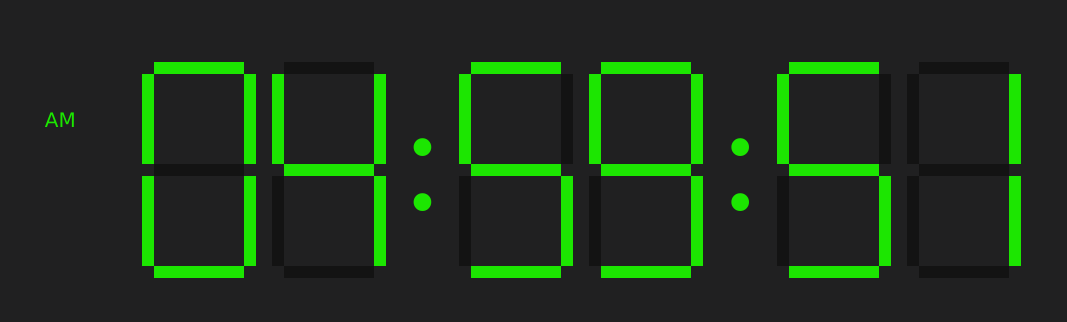
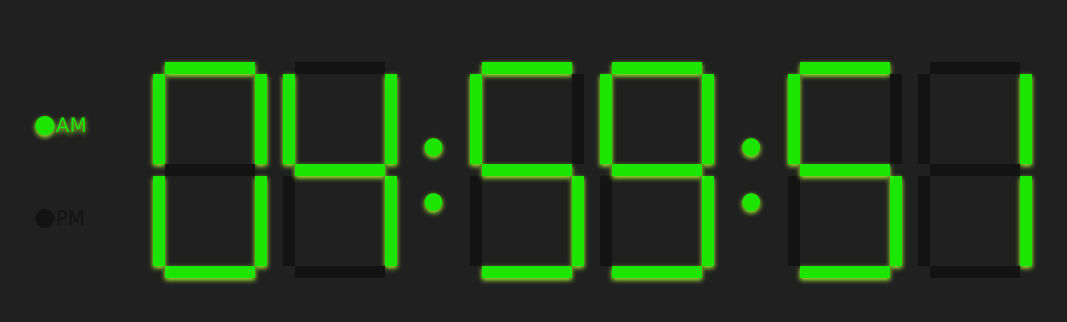
Before and after one commit to jehuzepedasilva2/watch-me, a React (Vite) app: page / in a window 1280 px wide. Shown: the part 230-552 px from the top of the page, without its empty margins (107-1174 px from the left). Built offline with nearby package versions, Linux system fonts and the light colour scheme.

Commit message:
added am pm color and neon shadow

```diff
--- a/src/Clock.jsx
+++ b/src/Clock.jsx
@@ -293,7 +293,8 @@ export default function Clock() {
   return (
     <div id='clock'>
       <div className='am-pm'>
-        <p>{ampm}</p>
+        <p className={`l am ${ampm == 'AM' ? 'on' : ''}`}>AM</p>
+        <p className={`l pm ${ampm == 'PM' ? 'on' : ''}`}>PM</p>
       </div>
       <Hours time={time.getHours() == 0 ? 12 : time.getHours()} />
       <div className='separator'><p>:</p></div>
--- a/src/clock.css
+++ b/src/clock.css
@@ -19,6 +19,7 @@
 
 div.on {
   background-color: var(--on-color);
+  box-shadow: 0px 2px 5px greenyellow;
 }
 
 .bar {
@@ -65,18 +66,33 @@ div.on {
   display: flex;
   font-size: 150px;
   padding-bottom: 25px;
-  color: var(--on-color)
+  color: var(--on-color);
+  text-shadow: 0px 2px 5px greenyellow;
 }
 
 .am-pm {
   display: flex;
+  height: 100%;
   flex-direction: column;
+  padding-top: 100px;
   padding-bottom: 100px;
   padding-right: 50px;
+  gap: 4rem;
   color: var(--on-color);
   font-family: 'Lucida Sans', 'Lucida Sans Regular', 'Lucida Grande', 'Lucida Sans Unicode', Geneva, Verdana, sans-serif;
 }
 
-.am-pm p {
+.l {
   font-size: 20px;
+  color: var(--off-color);
 }
+
+.l.on {
+  color: var(--on-color);
+  text-shadow: 0px 2px 5px greenyellow;
+}
+
+.l::before {
+  content: '●';
+  font-size: 25px;
+}
```
